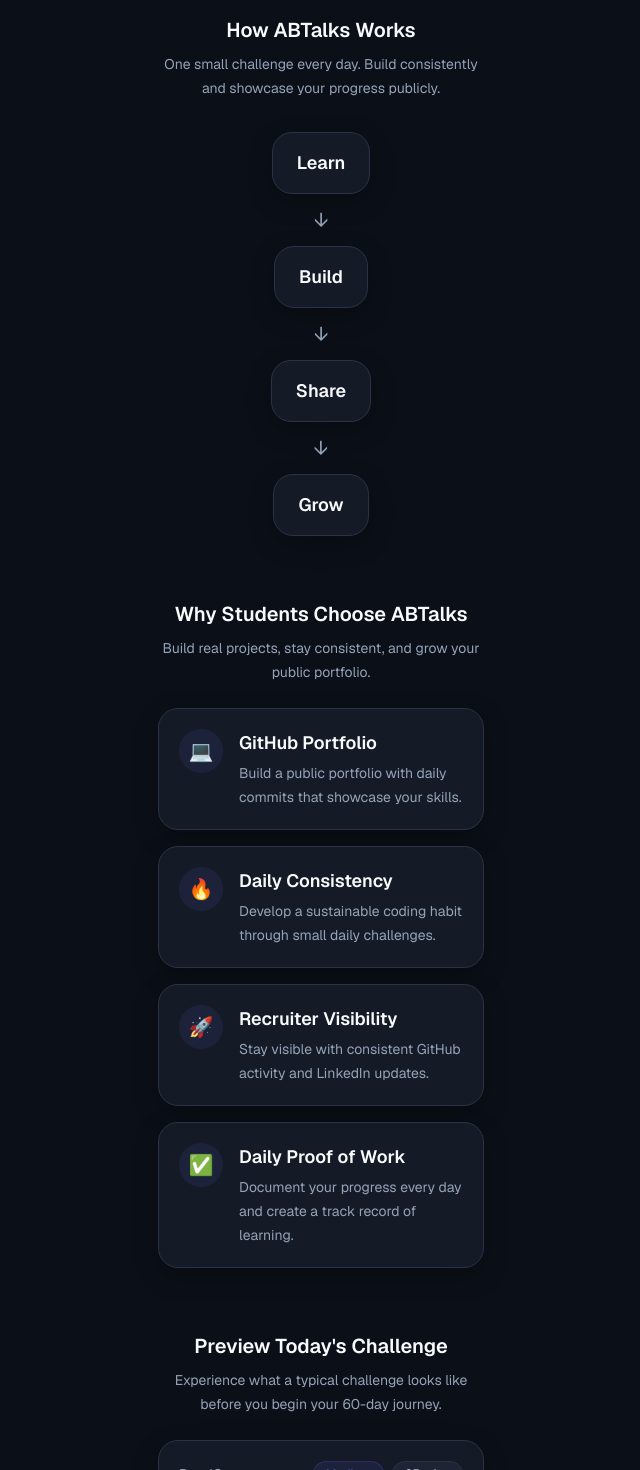
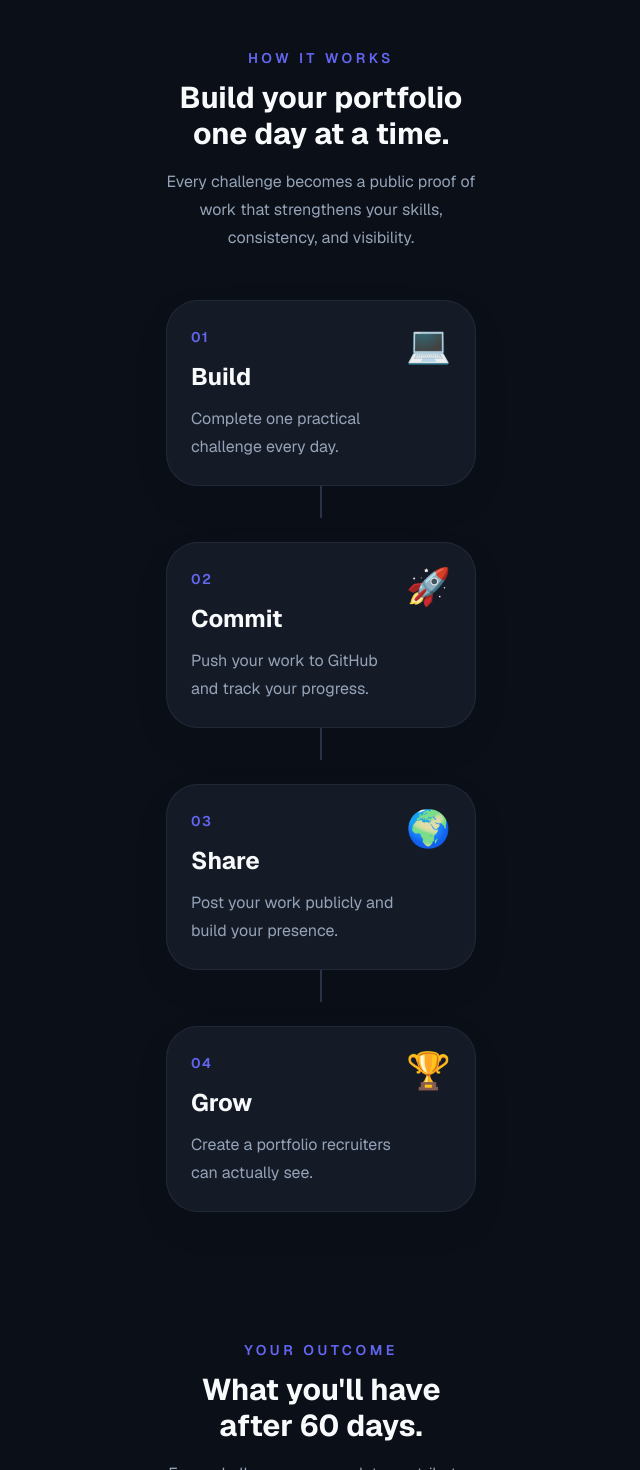
Before and after one commit to ParinitaMarthurkar/ABTalks-redesign, a Next.js app: page / in a window 1280 px wide. Shown: the part 1380-2850 px from the top of the page, without its empty margins (319-959 px from the left). Built offline with nearby package versions, Linux system fonts and the light colour scheme.

Commit message:
style: redesign benefits section

```diff
--- a/src/app/components/landing/HowItWorks.tsx
+++ b/src/app/components/landing/HowItWorks.tsx
@@ -5,7 +5,32 @@
     className?: string;
 }
 
-const steps = ["Learn", "Build", "Share", "Grow"];
+const steps = [
+    {
+        number: "01",
+        title: "Build",
+        description: "Complete one practical challenge every day.",
+        icon: "💻",
+    },
+    {
+        number: "02",
+        title: "Commit",
+        description: "Push your work to GitHub and track your progress.",
+        icon: "🚀",
+    },
+    {
+        number: "03",
+        title: "Share",
+        description: "Post your work publicly and build your presence.",
+        icon: "🌍",
+    },
+    {
+        number: "04",
+        title: "Grow",
+        description: "Create a portfolio recruiters can actually see.",
+        icon: "🏆",
+    },
+];
 
 export default function HowItWorks({
     className,
@@ -13,39 +38,76 @@
 }: HowItWorksProps) {
     return (
         <section
-            className={cn("px-4 py-8", className)}
+            className={cn("px-6 py-16", className)}
             {...props}
         >
-            <div className="mx-auto flex max-w-sm flex-col items-center gap-8">
+            <div className="mx-auto max-w-sm">
+
+                {/* Heading */}
+
                 <div className="text-center">
-                    <h2 className="text-xl font-semibold text-text-primary">
-                        How ABTalks Works
+
+                    <p className="text-sm font-semibold uppercase tracking-[0.25em] text-primary">
+                        How It Works
+                    </p>
+
+                    <h2 className="mt-3 text-3xl font-bold text-text-primary">
+                        Build your portfolio
+                        <br />
+                        one day at a time.
                     </h2>
 
-                    <p className="mt-2 text-sm leading-6 text-text-secondary">
-                        One small challenge every day. Build consistently and showcase your
-                        progress publicly.
+                    <p className="mt-4 leading-7 text-text-secondary">
+                        Every challenge becomes a public proof of work that
+                        strengthens your skills, consistency, and visibility.
                     </p>
+
                 </div>
 
-                <div className="flex w-full flex-col items-center gap-3">
+                {/* Timeline */}
+
+                <div className="mt-12 flex flex-col gap-6">
+
                     {steps.map((step, index) => (
-                        <div
-                            key={step}
-                            className="flex flex-col items-center gap-3"
-                        >
-                            <div className="w-full rounded-[var(--radius-card)] border border-border bg-surface px-6 py-4 text-center shadow-[var(--shadow-card)]">
-                                <span className="text-lg font-semibold text-text-primary">
-                                    {step}
-                                </span>
+                        <div key={step.number}>
+
+                            <div className="rounded-[32px] border border-border/60 bg-surface p-6 shadow-[0_15px_40px_rgba(0,0,0,0.06)]">
+
+                                <div className="flex items-start justify-between">
+
+                                    <div>
+
+                                        <span className="text-sm font-semibold tracking-widest text-primary">
+                                            {step.number}
+                                        </span>
+
+                                        <h3 className="mt-3 text-2xl font-bold text-text-primary">
+                                            {step.title}
+                                        </h3>
+
+                                        <p className="mt-3 leading-7 text-text-secondary">
+                                            {step.description}
+                                        </p>
+
+                                    </div>
+
+                                    <div className="text-4xl">
+                                        {step.icon}
+                                    </div>
+
+                                </div>
+
                             </div>
 
                             {index < steps.length - 1 && (
-                                <span className="text-xl text-text-secondary">↓</span>
+                                <div className="mx-auto h-8 w-[2px] bg-border" />
                             )}
+
                         </div>
                     ))}
+
                 </div>
+
             </div>
         </section>
     );
--- a/src/app/components/landing/WhyChooseSection.tsx
+++ b/src/app/components/landing/WhyChooseSection.tsx
@@ -11,26 +11,26 @@
     {
         title: "GitHub Portfolio",
         description:
-            "Build a public portfolio with daily commits that showcase your skills.",
+            "Create a portfolio filled with real projects and meaningful daily commits.",
         icon: "💻",
     },
     {
-        title: "Daily Consistency",
+        title: "Consistency",
         description:
-            "Develop a sustainable coding habit through small daily challenges.",
+            "Small daily challenges build a habit that compounds over time.",
         icon: "🔥",
     },
     {
         title: "Recruiter Visibility",
         description:
-            "Stay visible with consistent GitHub activity and LinkedIn updates.",
+            "Show recruiters continuous growth through GitHub and LinkedIn activity.",
         icon: "🚀",
     },
     {
-        title: "Daily Proof of Work",
+        title: "Proof of Work",
         description:
-            "Document your progress every day and create a track record of learning.",
-        icon: "✅",
+            "Every completed challenge becomes evidence of your practical skills.",
+        icon: "🏆",
     },
 ];
 
@@ -40,41 +40,65 @@
 }: WhyChooseSectionProps) {
     return (
         <section
-            className={cn("px-4 py-8", className)}
+            className={cn("px-6 py-16", className)}
             {...props}
         >
-            <div className="mx-auto flex max-w-sm flex-col gap-6">
+            <div className="mx-auto max-w-sm">
+
+                {/* Heading */}
+
                 <div className="text-center">
-                    <h2 className="text-xl font-semibold text-text-primary">
-                        Why Students Choose ABTalks
+
+                    <p className="text-sm font-semibold uppercase tracking-[0.25em] text-primary">
+                        Your Outcome
+                    </p>
+
+                    <h2 className="mt-3 text-3xl font-bold text-text-primary">
+                        What you&apos;ll have
+                        <br />
+                        after 60 days.
                     </h2>
 
-                    <p className="mt-2 text-sm leading-6 text-text-secondary">
-                        Build real projects, stay consistent, and grow your public portfolio.
+                    <p className="mt-4 leading-7 text-text-secondary">
+                        Every challenge you complete contributes to a stronger
+                        portfolio, better habits, and visible progress.
                     </p>
+
                 </div>
 
-                <div className="grid gap-4">
+                {/* Benefits */}
+
+                <div className="mt-10 space-y-5">
+
                     {benefits.map((benefit) => (
-                        <Card key={benefit.title}>
-                            <div className="flex items-start gap-4">
-                                <div className="flex h-11 w-11 shrink-0 items-center justify-center rounded-full bg-primary/10 text-xl">
+                        <Card
+                            key={benefit.title}
+                            className="rounded-[28px] border border-border/60 p-6 shadow-[0_15px_40px_rgba(0,0,0,0.06)] transition-all duration-300 hover:-translate-y-1 hover:shadow-xl"
+                        >
+                            <div className="flex items-start gap-5">
+
+                                <div className="flex h-14 w-14 shrink-0 items-center justify-center rounded-2xl bg-primary/10 text-2xl">
                                     {benefit.icon}
                                 </div>
 
-                                <div className="flex flex-col">
-                                    <h3 className="text-lg font-semibold text-text-primary">
+                                <div>
+
+                                    <h3 className="text-xl font-semibold text-text-primary">
                                         {benefit.title}
                                     </h3>
 
-                                    <p className="mt-1 text-sm leading-6 text-text-secondary">
+                                    <p className="mt-2 leading-7 text-text-secondary">
                                         {benefit.description}
                                     </p>
+
                                 </div>
+
                             </div>
                         </Card>
                     ))}
+
                 </div>
+
             </div>
         </section>
     );
```
